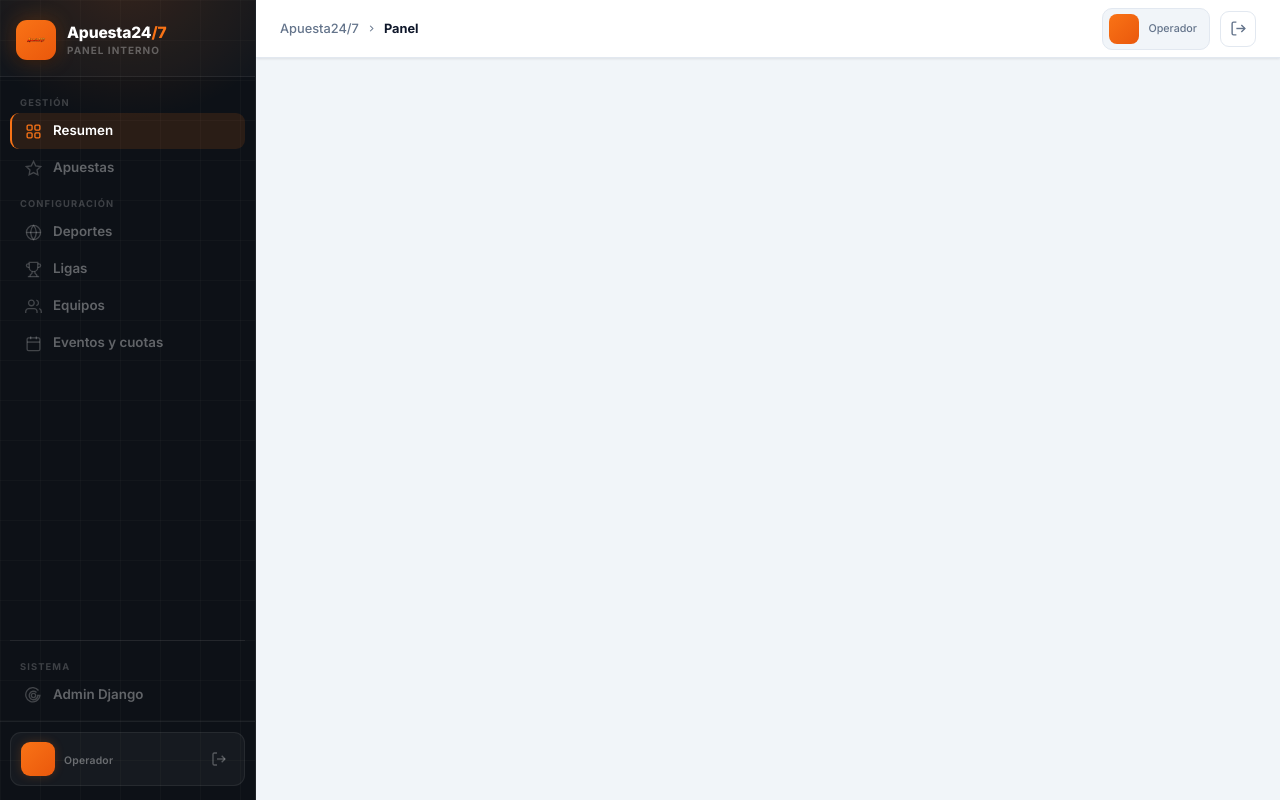
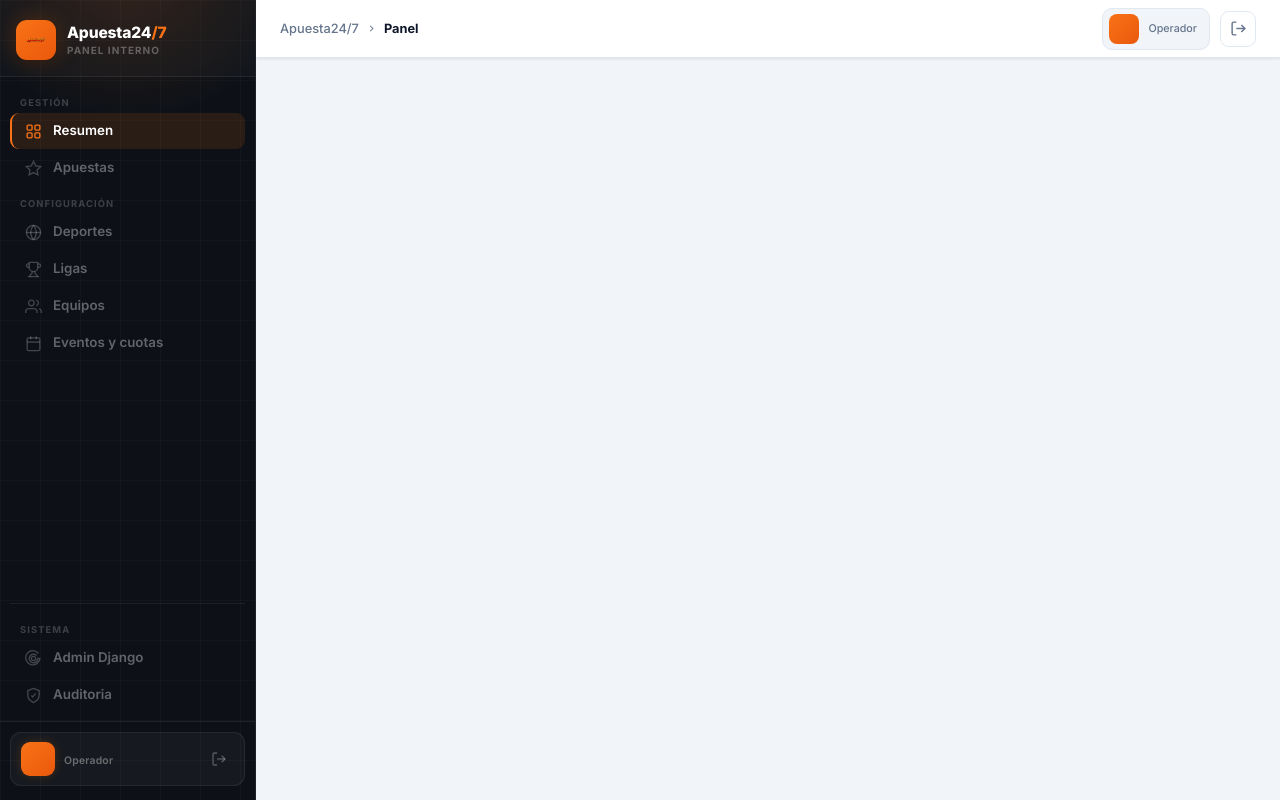
Before and after one commit to GE-31/apuestas, a Django app: template templates/layouts/base_admin.html in a window 1280 px wide. Run offline with Django 5.2, Linux system fonts and the light colour scheme; the template is opened without the code that fills it, so the values that code supplies are empty.

Commit message:
Agrega enlace de auditoria al menu

```diff
--- a/templates/layouts/base_admin.html
+++ b/templates/layouts/base_admin.html
@@ -147,6 +147,16 @@
               <path d="M9 3h4v4"/><line x1="13" y1="3" x2="7.5" y2="8.5"/>
             </svg>
           </a>
+
+          <a href="#auditoria" class="admin-nav-item" data-section="auditoria">
+            <span class="admin-nav-icon" aria-hidden="true">
+              <svg viewBox="0 0 24 24" fill="none" stroke="currentColor" stroke-width="1.9" width="17" height="17">
+                <path d="M12 22s8-4 8-10V5l-8-3-8 3v7c0 6 8 10 8 10z"/>
+                <path d="M9 12l2 2 4-5"/>
+              </svg>
+            </span>
+            <span class="admin-nav-text">Auditoria</span>
+          </a>
         </div>
 
       </nav>
```
